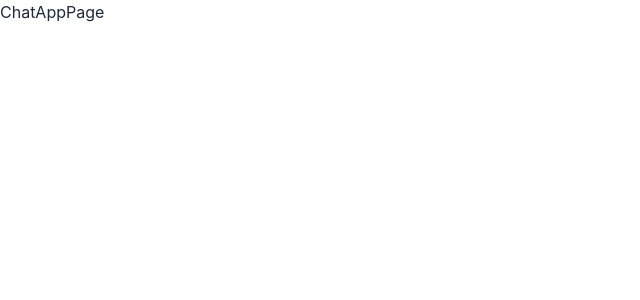
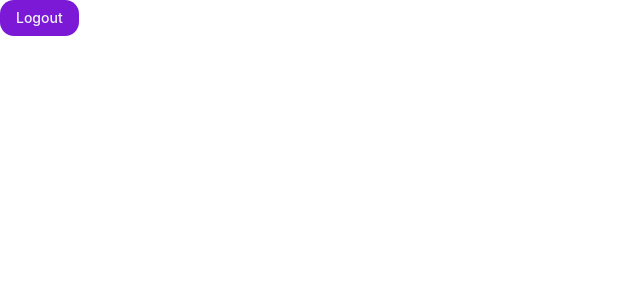
Before and after one commit to Khanhbroo/GossipFlow, a React (Vite) app in the folder frontend/: page / in a window 1280 px wide. Shown: the top 300 px of the page, without its empty margins (0-640 px from the left). Built offline with nearby package versions, Linux system fonts and the light colour scheme.

Commit message:
feat: adding logout component and add to ChatAppPage for testing logout api

```diff
--- /dev/null
+++ b/frontend/src/components/auth/Logout.tsx
@@ -0,0 +1,18 @@
+import { useNavigate } from "react-router";
+import { useAuthStore } from "@/stores/useAuthStore";
+
+import { Button } from "@/components/ui/button";
+
+const Logout = () => {
+  const { signOut } = useAuthStore();
+  const navigate = useNavigate();
+
+  const handleLogout = async () => {
+    await signOut();
+    navigate("/signin");
+  };
+
+  return <Button onClick={handleLogout}>Logout</Button>;
+};
+
+export default Logout;
--- a/frontend/src/pages/ChatAppPage.tsx
+++ b/frontend/src/pages/ChatAppPage.tsx
@@ -1,5 +1,11 @@
+import Logout from "@/components/auth/logout";
+
 const ChatAppPage = () => {
-  return <div>ChatAppPage</div>;
+  return (
+    <div>
+      <Logout />
+    </div>
+  );
 };
 
 export default ChatAppPage;
```
